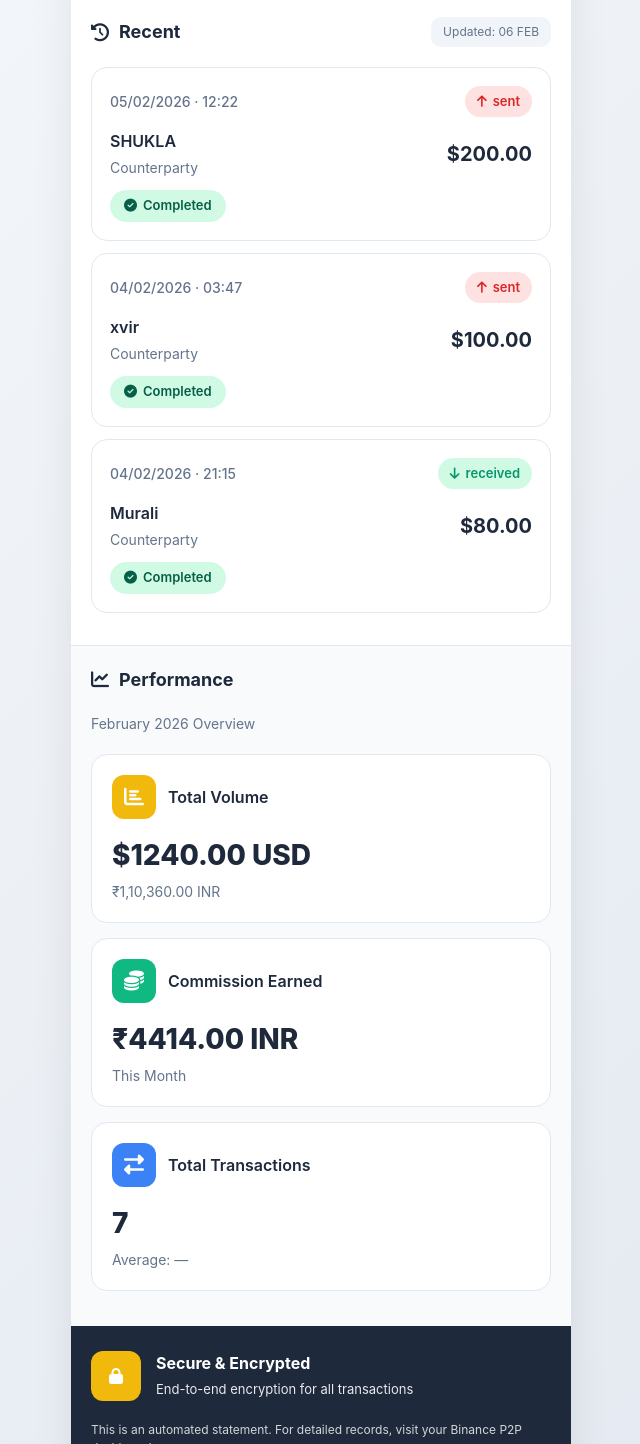
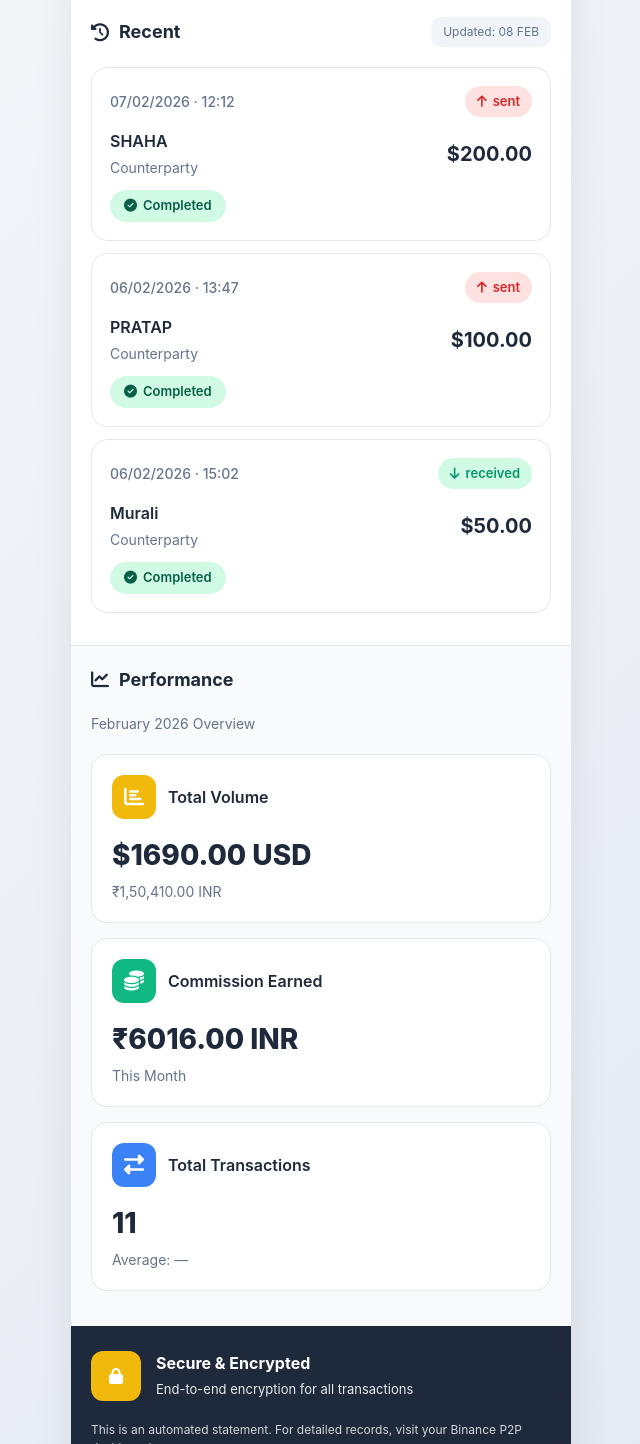
Before and after one commit to ganeshsavi-crypto/SHREEMATKABOSS, a plain HTML site: page dashboard.html in a window 1280 px wide. Shown: the part 637-2081 px from the top of the page, without its empty margins (319-959 px from the left). Drawn offline with Linux system fonts and the light colour scheme.

Commit message:
Update transaction details and statistics

```diff
--- a/dashboard.html
+++ b/dashboard.html
@@ -532,20 +532,20 @@
         <div class="mobile-transactions">
             <div class="section-title-mobile">
                 <h2><i class="fas fa-history"></i> Recent</h2>
-                <div class="last-updated-mobile">Updated: 06 FEB</div>
+                <div class="last-updated-mobile">Updated: 08 FEB</div>
             </div>
 
             <!-- Transaction 1 -->
             <div class="transaction-card">
                 <div class="transaction-header">
-                    <div class="transaction-date">05/02/2026 · 12:22</div>
+                    <div class="transaction-date">07/02/2026 · 12:12</div>
                     <div class="transaction-type type-sent">
                         <i class="fas fa-arrow-up"></i> sent
                     </div>
                 </div>
                 <div class="transaction-details">
                     <div class="transaction-party">
-                        <h3>SHUKLA</h3>
+                        <h3>SHAHA</h3>
                         <p>Counterparty</p>
                     </div>
                     <div class="transaction-amount">$200.00</div>
@@ -558,14 +558,14 @@
             <!-- Transaction 2 -->
             <div class="transaction-card">
                 <div class="transaction-header">
-                    <div class="transaction-date">04/02/2026 · 03:47</div>
+                    <div class="transaction-date">06/02/2026 · 13:47</div>
                     <div class="transaction-type type-sent">
                         <i class="fas fa-arrow-up"></i> sent
                     </div>
                 </div>
                 <div class="transaction-details">
                     <div class="transaction-party">
-                        <h3>xvir</h3>
+                        <h3>PRATAP</h3>
                         <p>Counterparty</p>
                     </div>
                     <div class="transaction-amount">$100.00</div>
@@ -578,7 +578,7 @@
             <!-- Transaction 3 -->
             <div class="transaction-card">
                 <div class="transaction-header">
-                    <div class="transaction-date">04/02/2026 · 21:15</div>
+                    <div class="transaction-date">06/02/2026 · 15:02</div>
                     <div class="transaction-type type-received">
                         <i class="fas fa-arrow-down"></i> received
                     </div>
@@ -588,7 +588,7 @@
                         <h3>Murali</h3>
                         <p>Counterparty</p>
                     </div>
-                    <div class="transaction-amount">$80.00</div>
+                    <div class="transaction-amount">$50.00</div>
                 </div>
                 <div class="transaction-status">
                     <i class="fas fa-check-circle"></i> Completed
@@ -613,8 +613,8 @@
                         <h3>Total Volume</h3>
                     </div>
                 </div>
-                <div class="stat-value">$1240.00 USD</div>
-                <div class="stat-subtitle">₹1,10,360.00 INR</div>
+                <div class="stat-value">$1690.00 USD</div>
+                <div class="stat-subtitle">₹1,50,410.00 INR</div>
             </div>
 
             <!-- Stat 2 -->
@@ -627,7 +627,7 @@
                         <h3>Commission Earned</h3>
                     </div>
                 </div>
-                <div class="stat-value">₹4414.00 INR</div>
+                <div class="stat-value">₹6016.00 INR</div>
                 <div class="stat-subtitle">This Month</div>
             </div>
 
@@ -641,7 +641,7 @@
                         <h3>Total Transactions</h3>
                     </div>
                 </div>
-                <div class="stat-value">7</div>
+                <div class="stat-value">11</div>
                 <div class="stat-subtitle">Average: —</div>
             </div>
         </div>
```
